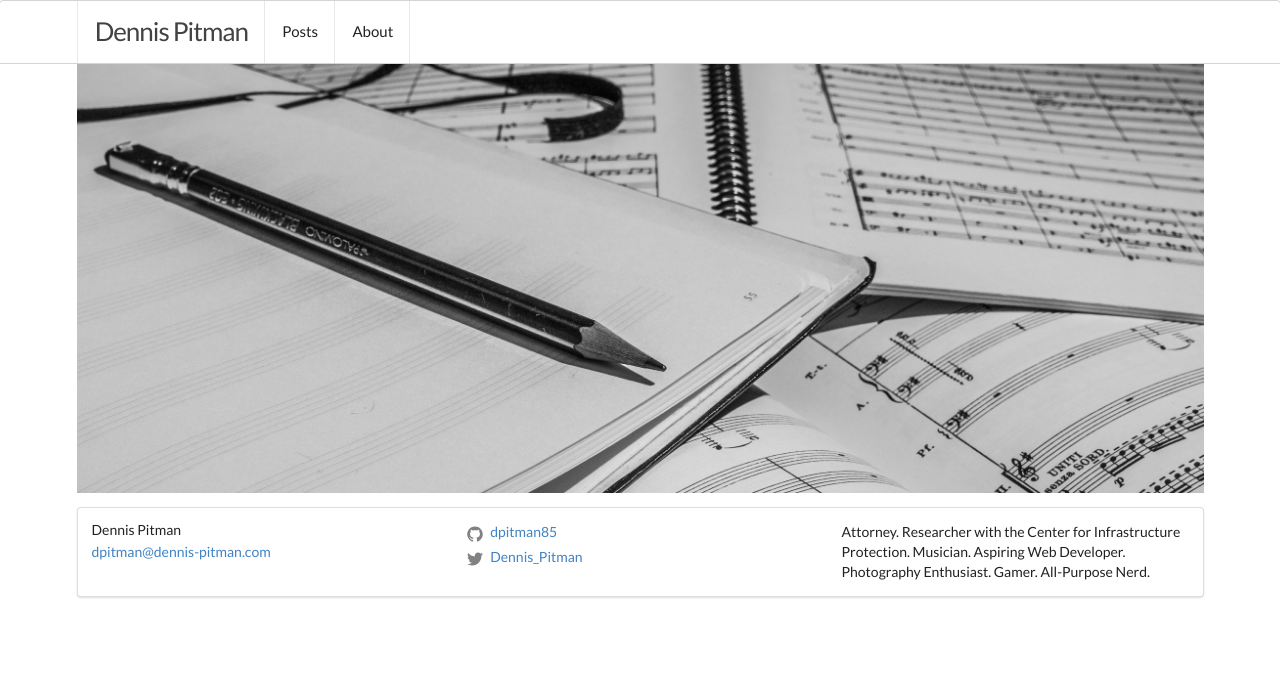
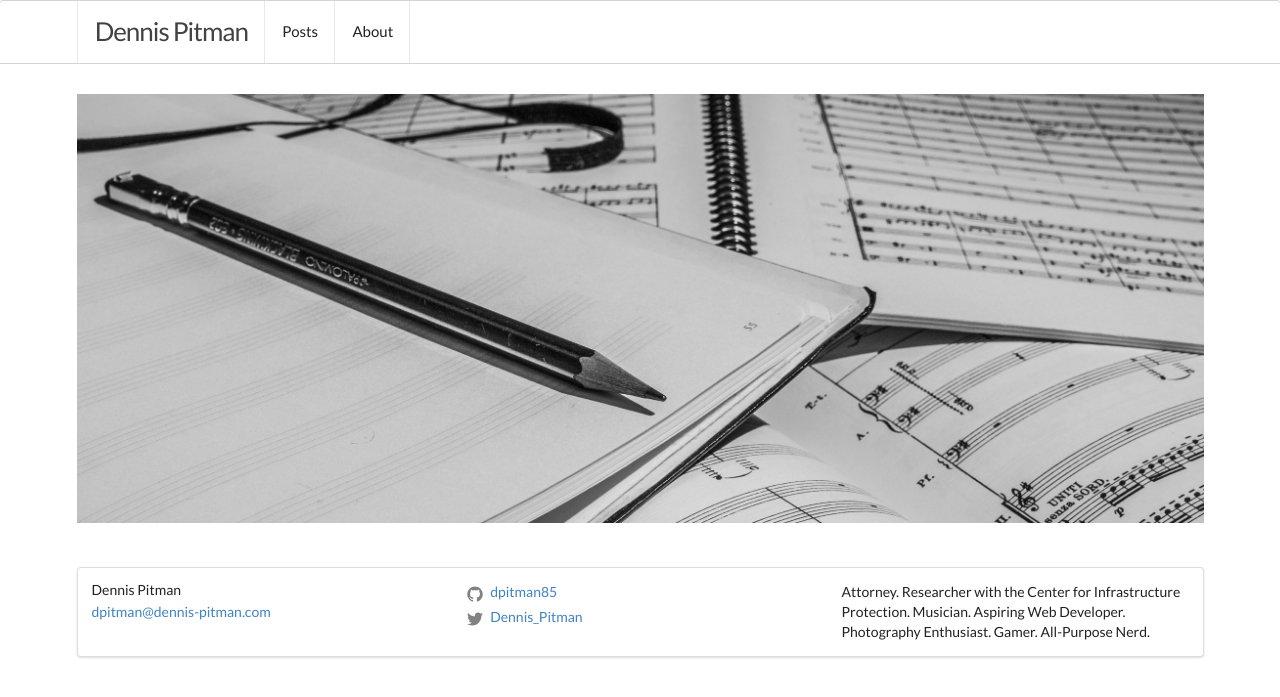
Before and after one commit to dpitman85/dpitman85.github.io, a Jekyll site: the page built from index.html, in a window 1280 px wide. Shown: the top 697 px of the page. Built offline with Jekyll 4.4.1, drawn with Linux system fonts in a browser that asks for light colours.

Commit message:
Update default.html

```diff
--- a/_layouts/default.html
+++ b/_layouts/default.html
@@ -7,7 +7,7 @@
 
     {% include header.html %}
 
-    <div class="ui container">
+    <div class="ui container page-content">
 
 	        {{ content }}
 
```
